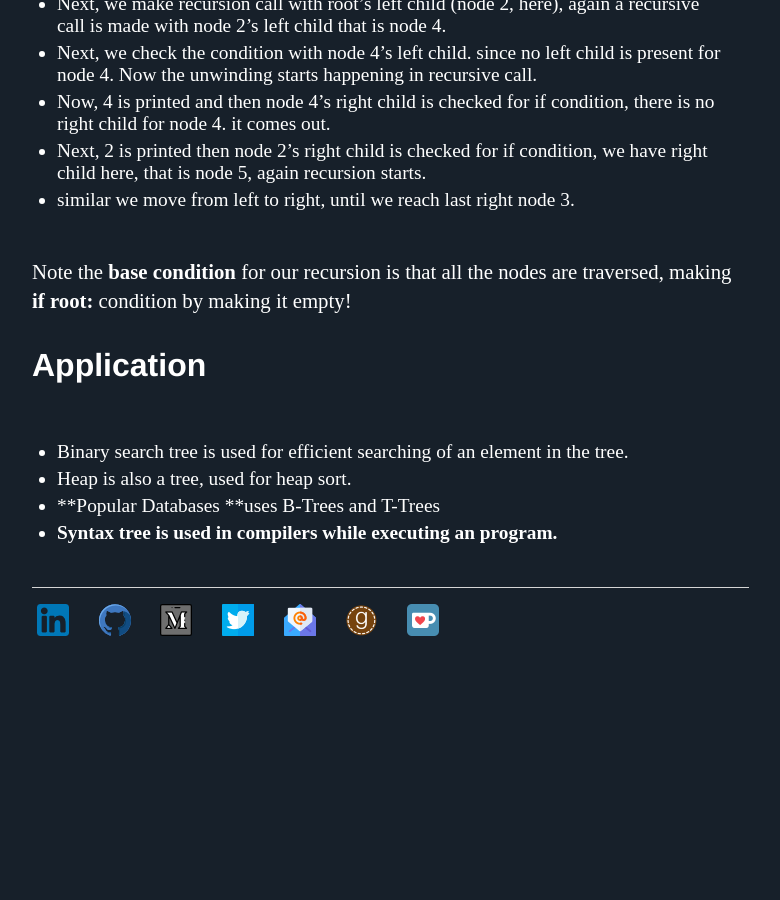
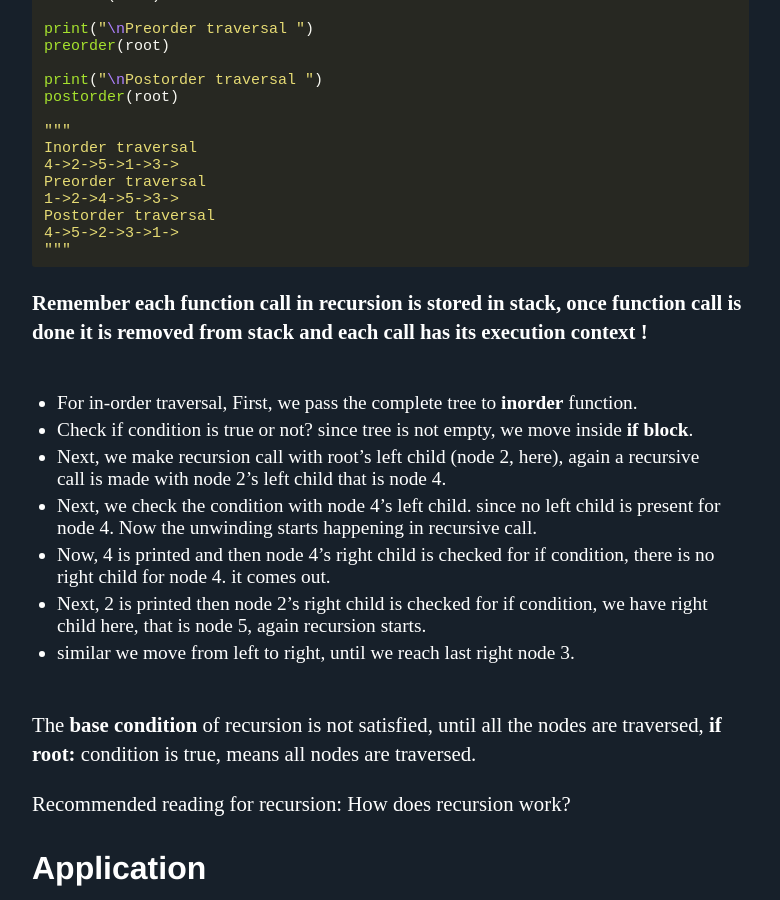
Before and after one commit to Mayurji/mayurji.github.io, a Jekyll site: the page built from _data-structure-algorithms/2021-01-30-DSA_6.md, in a window 1280 px wide and 900 px high, scrolled down 6392 px. Shown: the whole window, without its empty margins (160-940 px from the left). Built offline with Jekyll 4.4.1, drawn with Linux system fonts in a browser that asks for light colours; comment, search, counter and statistics services are not loaded; before the commit the page ends 7094 px from its top, so only the background shows below that; some of the changed text lies outside the part shown.

Commit message:
Update 2021-01-30-DSA_6.md

```diff
--- a/_data-structure-algorithms/2021-01-30-DSA_6.md
+++ b/_data-structure-algorithms/2021-01-30-DSA_6.md
@@ -97,6 +97,10 @@
 2. Visit all the nodes in the right subtree
 3. Visit the root node
 
+<center>
+<img src="{{site.url}}/assets/images/dsa/recursion_traverse.png" style="zoom: 5%; background-color:#DCDCDC;" width="80%" height=auto/><br>
+<p>Figure 5: Inorder Traversal</p>
+</center>
 
 ### Implementation of Traversal Using Recursion
 
@@ -180,7 +181,9 @@
 * Next, 2 is printed then node 2's right child is checked for if condition, we have right child here, that is node 5, again recursion starts.
 * similar we move from left to right, until we reach last right node 3.
 
-Note the **base condition** for our recursion is that all the nodes are traversed, making **if root:** condition by making it empty!
+The **base condition** of recursion is not satisfied, until all the nodes are traversed, **if root:** condition is true, means all nodes are traversed.
+
+Recommended reading for recursion: [How does recursion work?](https://realpython.com/python-thinking-recursively/)
 
 ### Application
 
```
Also changed, not shown: other parts of _data-structure-algorithms/2021-01-30-DSA_6.md (+0 -3 lines).
